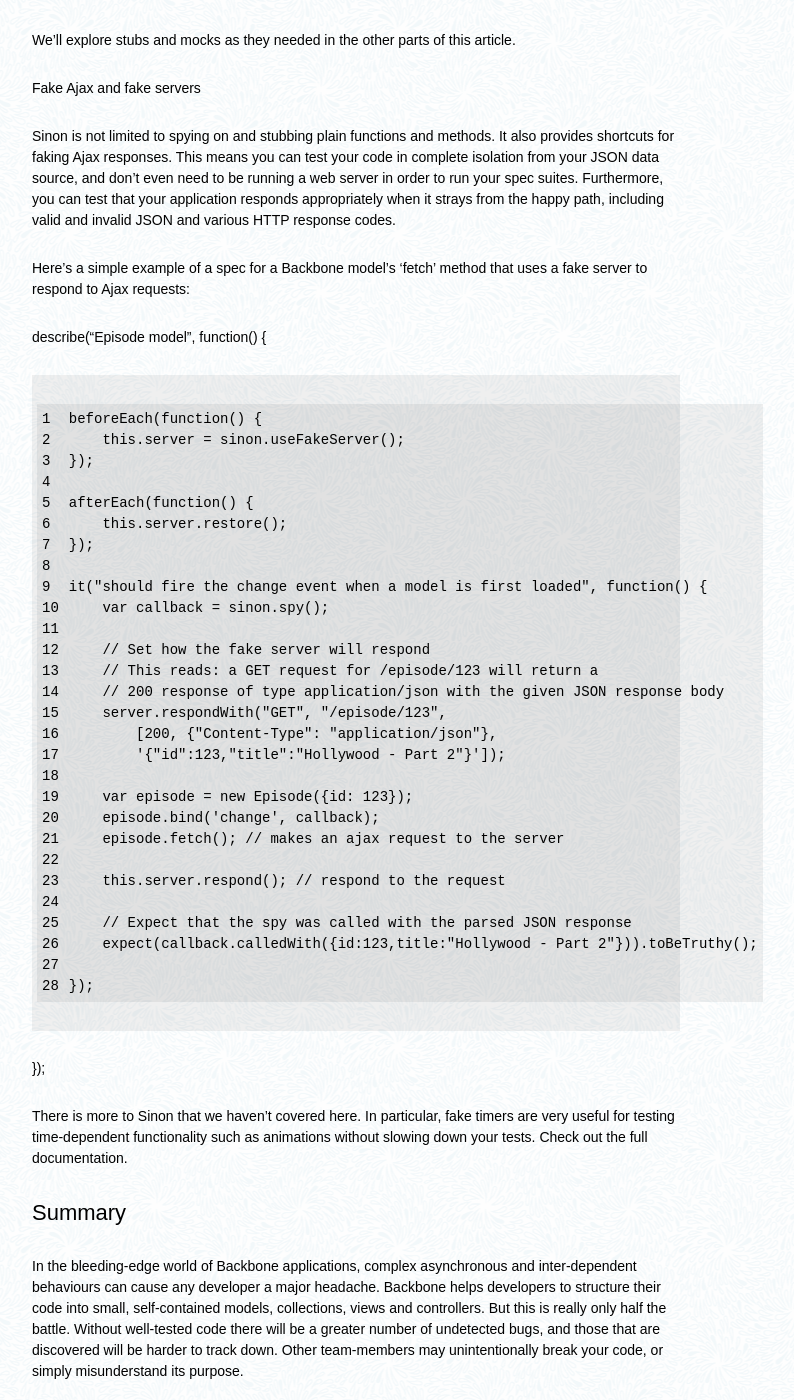
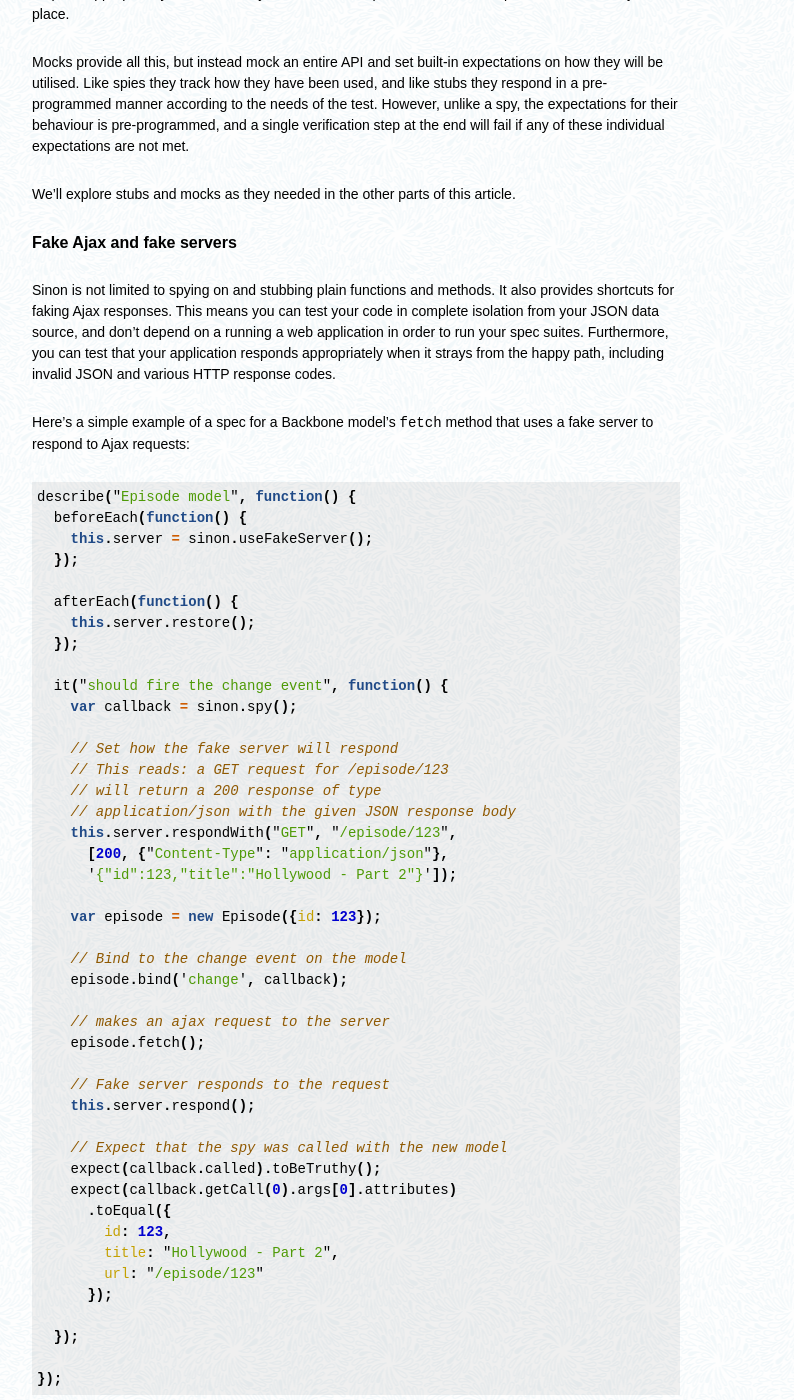
Before and after one commit to froots/froots.github.io, a Jekyll site: the page built from _posts/2011-03-03-testing-backbone-apps-with-jasmine-sinon.md, in a window 1280 px wide and 1400 px high, scrolled down 6104 px. Shown: the whole window, without its empty margins (158-952 px from the left). Built offline with Jekyll 4.4.1, drawn with Linux system fonts in a browser that asks for light colours; Markdown is read by kramdown in place of the engine named in the settings; comment, search, counter and statistics services are not loaded; some of the changed text lies outside the part shown.

Commit message:
Published version of Backbone testing article part I

```diff
--- a/_posts/2011-03-02-testing-backbone-apps-with-jasmine-sinon.md
+++ b/_posts/2011-03-03-testing-backbone-apps-with-jasmine-sinon.md
@@ -164,24 +164,30 @@ it("should fire a callback when 'foo' is triggered", function() {
 
 This will pass if the spy was called one or more times, no matter how it was called or what the arguments were. However, Sinon provides a number of methods that allow you to be as strict as you like about the number of invocations, and indeed what each invocation looked like, and what the spy returned.
 
-Spying behaviour can also be attached to an existing method. Hilariously, I like to call these 'moles'. This is useful to check that some piece of functionality is calling another part of the code as expected. For example, you may want to check that a model's <code>validate</code> method is called correctly when that model is saved:
-
-// Need to use a different example here
+Spying behaviour can also be attached to an existing method. Hilariously, I like to call these 'moles'. This is useful to check that some piece of functionality is calling another part of the code as expected. For example, you may want to check that a model's <code>save</code> method makes the correct jQuery <code>$.ajax</code> call:
 
 {% highlight javascript %}
-it("should validate the model when saved", function() {
-  var model = new Episode({
-    title: "Hollywood - Part 2"
+it("should make the correct server request", function() {
+
+  var episode = new Backbone.Model({
+    title: "Hollywood - Part 2",
+    url: "/episodes/1"
   });
 
-  // spy on the model's validate method
-  var spy = sinon.spy(model, "validate");
+  // Spy on jQuery's ajax method
+  var spy = sinon.spy(jQuery, 'ajax');
 
-  model.save();
+  // Save the model
+  episode.save();
 
-  // validate was called
-  expect(spy.called).toBeTruthy();
+  // Spy was called
+  expect(spy).toHaveBeenCalled();
+  // Check url property of first argument
+  expect(spy.getCall(0).args[0].url)
+    .toEqual("/episodes/1");
 
+  // Restore jQuery.ajax to normal
+  jQuery.ajax.restore();
 });
 {% endhighlight %}
 
@@ -195,47 +201,61 @@ We'll explore stubs and mocks as they needed in the other parts of this article.
 
 #### Fake Ajax and fake servers
 
-Sinon is not limited to spying on and stubbing plain functions and methods. It also provides shortcuts for faking Ajax responses. This means you can test your code in complete isolation from your JSON data source, and don't even need to be running a web server in order to run your spec suites. Furthermore, you can test that your application responds appropriately when it strays from the happy path, including valid and invalid JSON and various HTTP response codes.
+Sinon is not limited to spying on and stubbing plain functions and methods. It also provides shortcuts for faking Ajax responses. This means you can test your code in complete isolation from your JSON data source, and don't depend on a running a web application in order to run your spec suites. Furthermore, you can test that your application responds appropriately when it strays from the happy path, including invalid JSON and various HTTP response codes.
 
-Here's a simple example of a spec for a Backbone model's 'fetch' method that uses a fake server to respond to Ajax requests:
+Here's a simple example of a spec for a Backbone model's <code>fetch</code> method that uses a fake server to respond to Ajax requests:
 
+{% highlight javascript %}
 describe("Episode model", function() {
+  beforeEach(function() {
+    this.server = sinon.useFakeServer();
+  });
 
-    beforeEach(function() {
-        this.server = sinon.useFakeServer();
-    });
+  afterEach(function() {
+    this.server.restore();
+  });
 
-    afterEach(function() {
-        this.server.restore();
-    });
+  it("should fire the change event", function() {
+    var callback = sinon.spy();
 
-    it("should fire the change event when a model is first loaded", function() {
-        var callback = sinon.spy();
+    // Set how the fake server will respond
+    // This reads: a GET request for /episode/123
+    // will return a 200 response of type
+    // application/json with the given JSON response body
+    this.server.respondWith("GET", "/episode/123",
+      [200, {"Content-Type": "application/json"},
+      '{"id":123,"title":"Hollywood - Part 2"}']);
 
-        // Set how the fake server will respond
-        // This reads: a GET request for /episode/123 will return a
-        // 200 response of type application/json with the given JSON response body
-        server.respondWith("GET", "/episode/123",
-            [200, {"Content-Type": "application/json"},
-            '{"id":123,"title":"Hollywood - Part 2"}']);
+    var episode = new Episode({id: 123});
 
-        var episode = new Episode({id: 123});
-        episode.bind('change', callback);
-        episode.fetch(); // makes an ajax request to the server
+    // Bind to the change event on the model
+    episode.bind('change', callback);
 
-        this.server.respond(); // respond to the request
+    // makes an ajax request to the server
+    episode.fetch();
 
-        // Expect that the spy was called with the parsed JSON response
-        expect(callback.calledWith({id:123,title:"Hollywood - Part 2"})).toBeTruthy();
+    // Fake server responds to the request
+    this.server.respond();
 
-    });
+    // Expect that the spy was called with the new model
+    expect(callback.called).toBeTruthy();
+    expect(callback.getCall(0).args[0].attributes)
+      .toEqual({
+        id: 123,
+        title: "Hollywood - Part 2",
+        url: "/episode/123"
+      });
+
+  });
 
 });
+{% endhighlight %}
+
 
 There is more to Sinon that we haven't covered here. In particular, fake timers are very useful for testing time-dependent functionality such as animations without slowing down your tests. Check out the full documentation.
 
 ### Summary
 
-In the bleeding-edge world of Backbone applications, complex asynchronous and inter-dependent behaviours can cause any developer a major headache. Backbone helps developers to structure their code into small, self-contained models, collections, views and controllers. But this is really only half the battle. Without well-tested code there will be a greater number of undetected bugs, and those that are discovered will be harder to track down. Other team-members may unintentionally break your code, or simply misunderstand its purpose.
+In the bleeding-edge world of Backbone applications, complex asynchronous and interdependent behaviours can cause any developer a major headache. Backbone helps developers to structure their code into small, self-contained models, collections, views and controllers. But this is really only half the battle. Without well-tested code there will be a greater number of undetected bugs, and those that are discovered will be harder to track down. Other team members may unintentionally break your code, or simply misunderstand its purpose.
 
 In the second part of this article, we will move on to actually testing some Backbone models and over time we'll build up a simple working application with a suite of specs to go with it.
--- a/css/main.css
+++ b/css/main.css
@@ -61,6 +61,10 @@ td { vertical-align: top; }
 
 .ie7 img { -ms-interpolation-mode: bicubic; }
 
+img {
+  max-width: 100%;
+}
+
 
 /*	Less Framework 3
 	by Joni Korpi
@@ -98,8 +102,16 @@ body, input, textarea {
 }
 
 .big, h3 {
+  font-family: Cambria, Georgia, Times, “Times New Roman”, serif;
 	font-size: 22px;
 	line-height: 33px;
+	margin: 33px 0 24px 0;
+	border-bottom: 2px solid rgba(0,0,0,.06);
+}
+
+h4 {
+  font-size: 16px;
+  font-weight: bold;
 }
 
 .normal, body {
```
Also changed, not shown: _draft/2011-02-23-unit-testing-backbone-apps-with-jasmine-sinon.md (deleted, +0 -38 lines).
